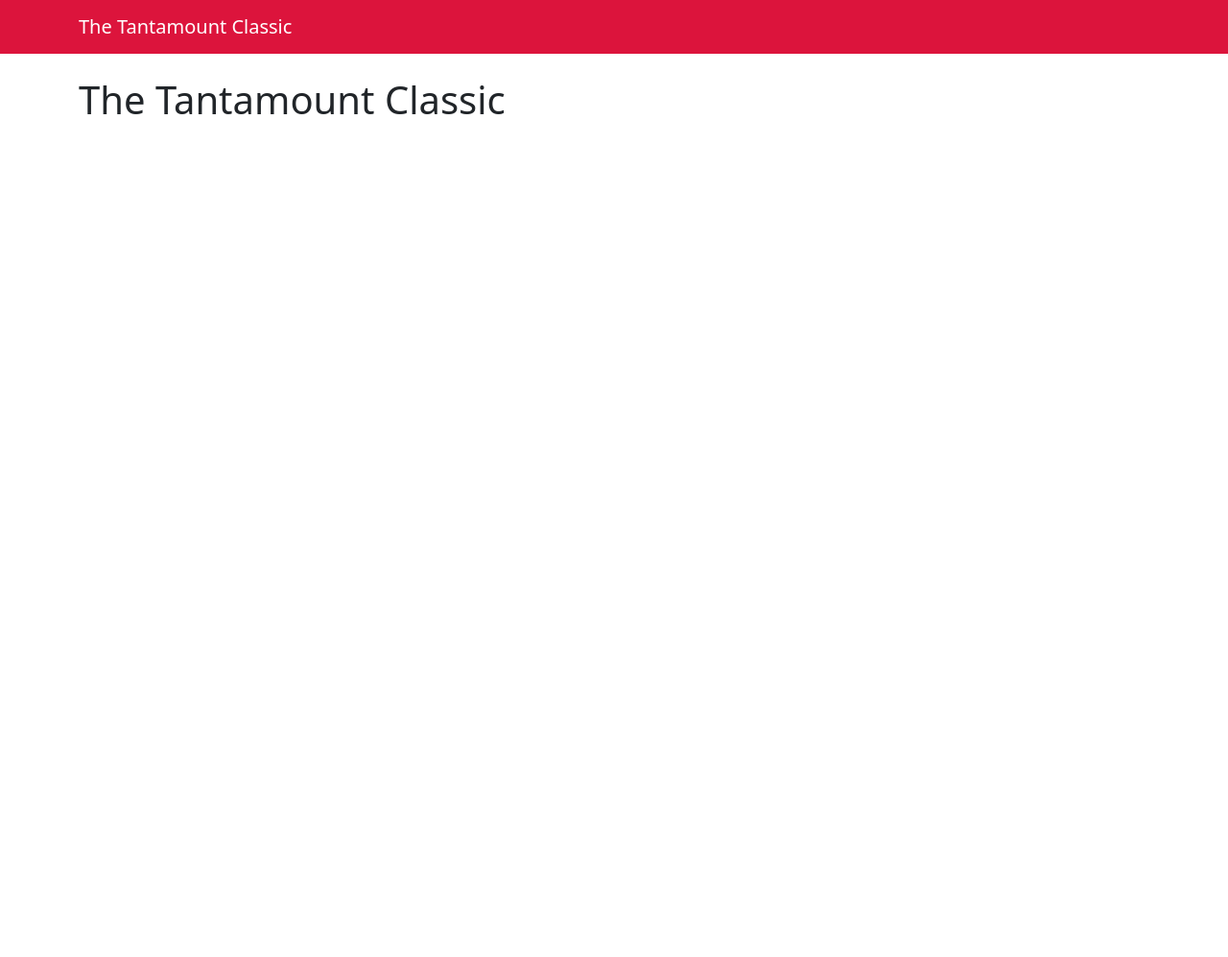
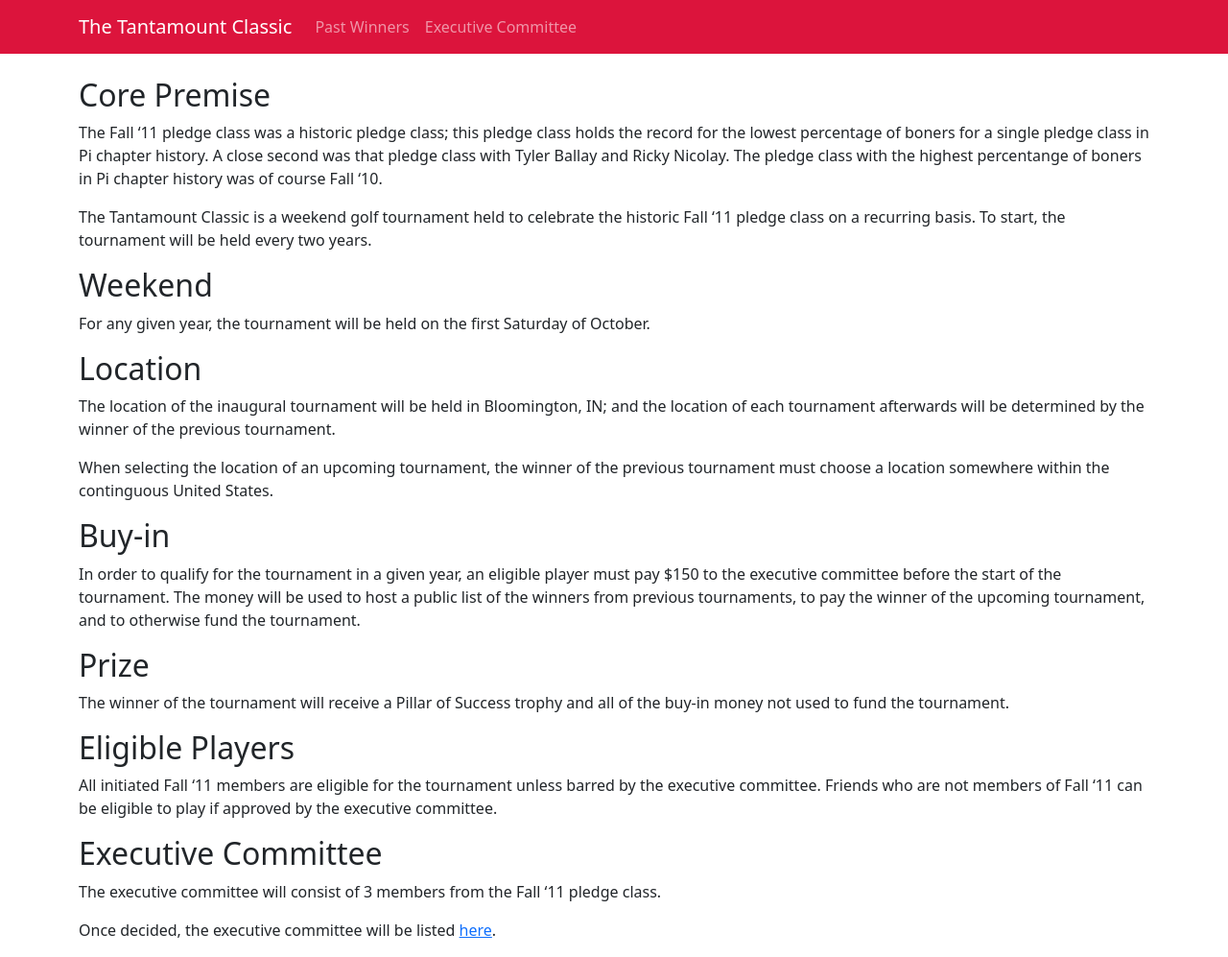
Before and after one commit to tantamount-classic/tantamount-classic.github.io, a Jekyll site: the page built from index.markdown, in a window 1280 px wide. Shown: the whole page at 96% size. Built offline with Jekyll 4.4.1, drawn with Linux system fonts in a browser that asks for light colours; nearby versions of some CDN libraries; before the commit the page ends 900 px from its top, so only the background shows below that.

Commit message:
Setup basic information

```diff
--- a/_layouts/default.html
+++ b/_layouts/default.html
@@ -11,12 +11,50 @@
               rel="stylesheet"
               integrity="sha384-F3w7mX95PdgyTmZZMECAngseQB83DfGTowi0iMjiWaeVhAn4FJkqJByhZMI3AhiU"
               crossorigin="anonymous" />
+
+        <script src="https://code.jquery.com/jquery-3.2.1.slim.min.js"
+            integrity="sha384-KJ3o2DKtIkvYIK3UENzmM7KCkRr/rE9/Qpg6aAZGJwFDMVNA/GpGFF93hXpG5KkN"
+            crossorigin="anonymous">
+        </script>
+        <script src="https://cdn.jsdelivr.net/npm/popper.js@1.12.9/dist/umd/popper.min.js"
+            integrity="sha384-ApNbgh9B+Y1QKtv3Rn7W3mgPxhU9K/ScQsAP7hUibX39j7fakFPskvXusvfa0b4Q"
+            crossorigin="anonymous">
+        </script>
+        <script src="https://cdn.jsdelivr.net/npm/bootstrap@4.0.0/dist/js/bootstrap.min.js"
+            integrity="sha384-JZR6Spejh4U02d8jOt6vLEHfe/JQGiRRSQQxSfFWpi1MquVdAyjUar5+76PVCmYl"
+            crossorigin="anonymous">
+        </script>
     </head>
     <body>
-        <nav class="navbar navbar-dark bg-matrix" >
+        <nav class="navbar navbar-expand-lg navbar-dark bg-matrix" >
             <div class="container" >
                 <a class="navbar-brand" href="/" >The Tantamount Classic</a>
+                <button class="navbar-toggler"
+                    type="button"
+                    data-toggle="collapse"
+                    data-target="#navbarSupportedContent"
+                    aria-controls="navbarSupportedContent"
+                    aria-expanded="false"
+                    aria-label="Toggle navigation">
+                        <span class="navbar-toggler-icon"></span>
+                </button>
+
+                <div class="collapse navbar-collapse" id="navbarSupportedContent">
+                    <ul class="navbar-nav mr-auto">
+                        <li class="nav-item">
+                            <a class="nav-link" href="/pages/winners">
+                                Past Winners
+                            </a>
+                        </li>
+                        <li class="nav-item">
+                            <a class="nav-link" href="/pages/committee">
+                                Executive Committee
+                            </a>
+                        </li>
+                    </ul>
+                </div>
             </div>
+
         </nav>
         <br />
         <div class="container" >
--- a/index.markdown
+++ b/index.markdown
@@ -6,4 +6,57 @@ layout: default
 title: "Tantamount Classic"
 ---
 
-# The Tantamount Classic
+## Core Premise
+
+The Fall '11 pledge class was a historic pledge class;
+this pledge class holds the record for the lowest percentage
+of boners for a single pledge class in Pi chapter history. A close second
+was that pledge class with Tyler Ballay and Ricky Nicolay. The pledge
+class with the highest percentange of boners in Pi chapter history was
+of course Fall '10.
+
+The Tantamount Classic is a weekend golf tournament held to celebrate
+the historic Fall '11 pledge class on a recurring basis. To start, the
+tournament will be held every two years.
+
+## Weekend
+
+For any given year, the tournament will be held on the first Saturday
+of October.
+
+## Location
+
+The location of the inaugural tournament will be held in Bloomington, IN;
+and the location of each tournament afterwards will be determined by
+the winner of the previous tournament.
+
+When selecting the location of an upcoming tournament, the winner
+of the previous tournament
+must choose a location somewhere within the continguous United States.
+
+## Buy-in
+
+In order to qualify for the tournament in a given year, an eligible
+player must pay $150 to the executive committee
+before the start of the tournament.
+The money will be used to host a public list of the winners from
+previous tournaments, to pay the winner of the upcoming
+tournament, and to otherwise fund the tournament.
+
+## Prize
+
+The winner of the tournament will receive a Pillar of Success trophy
+and all of the buy-in money not used to fund the tournament.
+
+## Eligible Players
+
+All initiated Fall '11 members are eligible for the tournament unless
+barred by the executive committee. Friends who are not members of
+Fall '11 can be eligible to play if approved by the executive committee.
+
+## Executive Committee
+
+The executive committee will consist of 3 members from the Fall '11
+pledge class.
+
+Once decided, the executive committee will be listed [here](/pages/committee).
```
Also changed, not shown: pages/committee.md (added, +10 -0 lines), pages/winners.md (added, +8 -0 lines).
